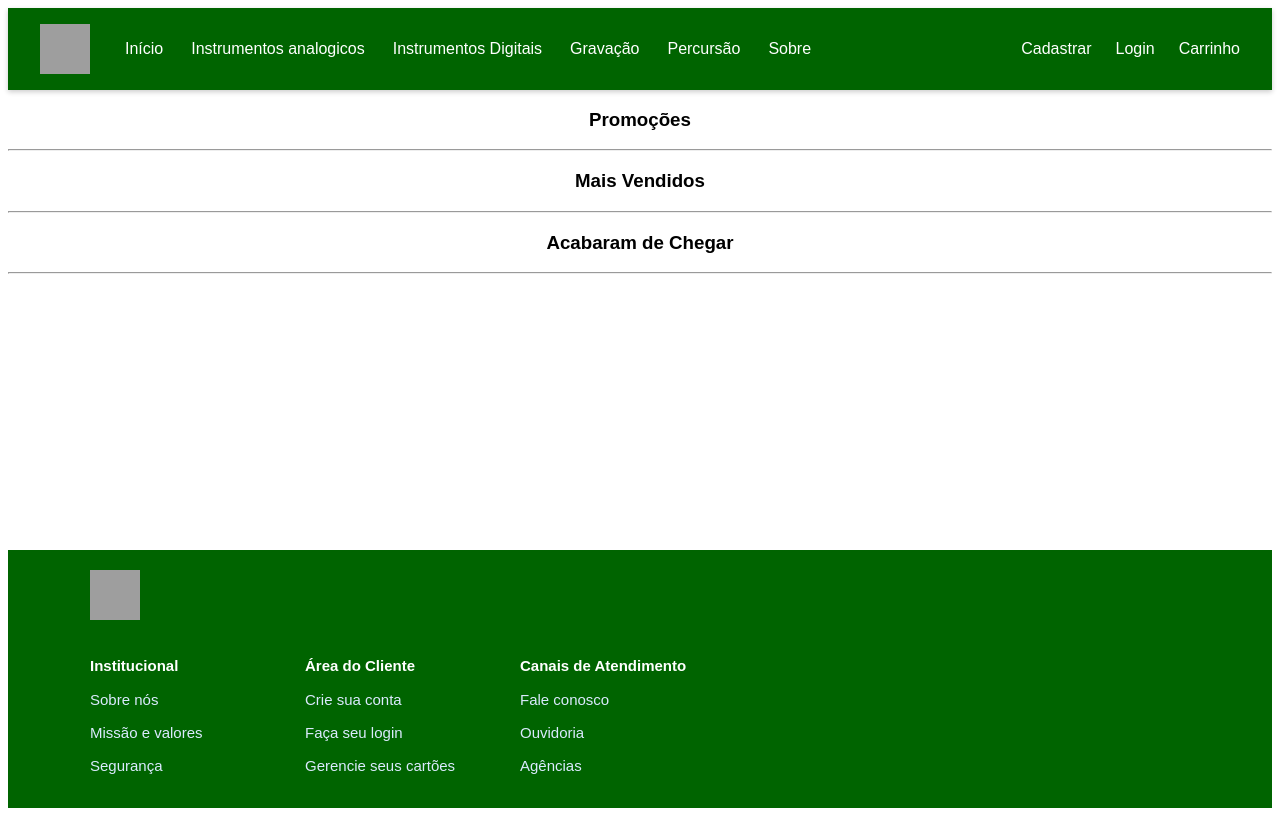
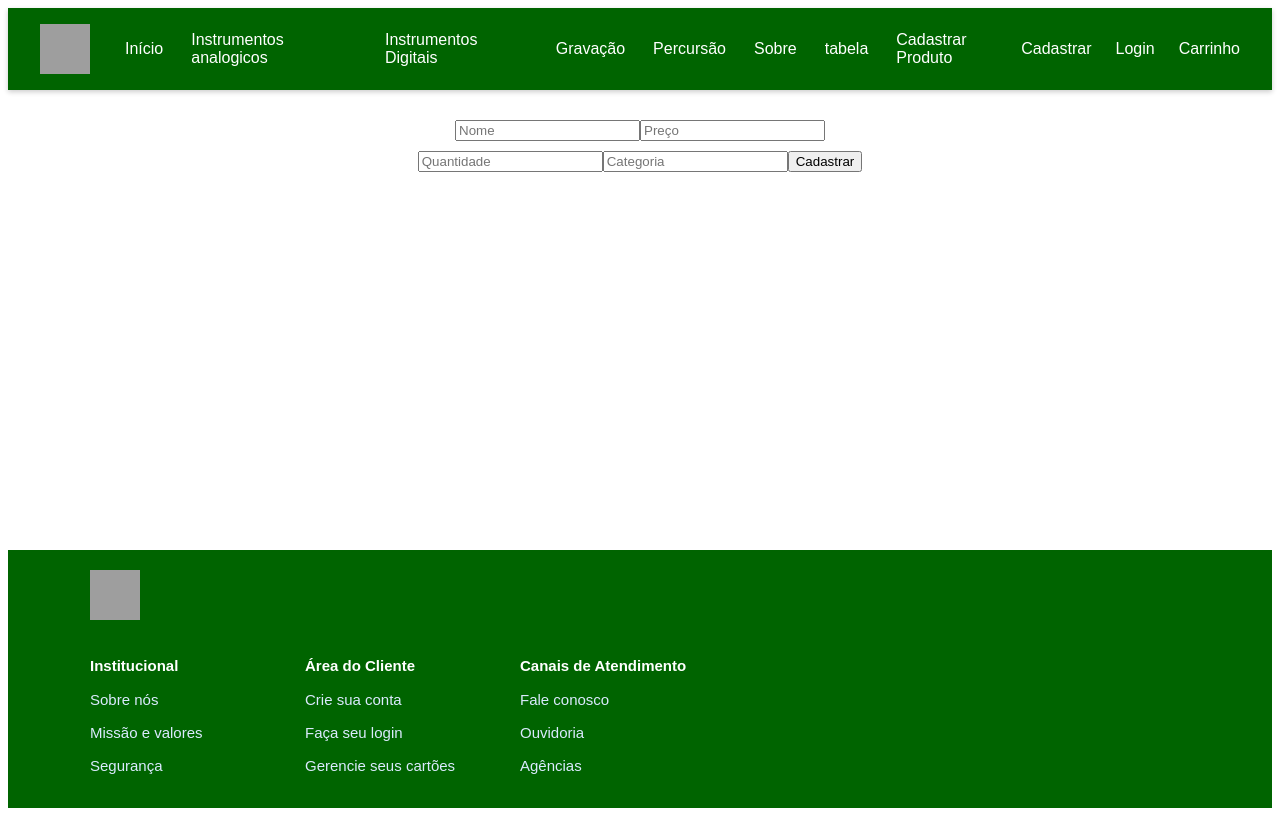
Before and after one commit to TaffarelAS/ProjectPI, an Angular app: page /cadastro_produto in a window 1280 px wide. Before the commit this address led to /. Built offline with nearby package versions, Linux system fonts and the light colour scheme; grey boxes are pictures that could not be loaded.

Commit message:
incrementação e tabela de cadastro de produto

```diff
--- a/angular.json
+++ b/angular.json
@@ -2,7 +2,8 @@
   "$schema": "./node_modules/@angular/cli/lib/config/schema.json",
   "version": 1,
   "cli": {
-    "packageManager": "npm"
+    "packageManager": "npm",
+    "analytics": false
   },
   "newProjectRoot": "projects",
   "projects": {
--- a/src/app/app.html
+++ b/src/app/app.html
@@ -1,3 +1,5 @@
 <app-menu></app-menu>
-<app-home></app-home>
+
+<router-outlet></router-outlet>
+
 <app-footer></app-footer>
--- a/src/app/app.routes.ts
+++ b/src/app/app.routes.ts
@@ -2,9 +2,12 @@ import { Routes } from '@angular/router';
 import { Login } from './pages/login/login';
 import { Carrinho } from './pages/carrinho/carrinho';
 import { Home } from './pages/home/home';
+import { CadastroProduto } from './pages/cadastro-produto/cadastro-produto';
 
 export const routes: Routes = [
     {path: 'login', component: Login},
     {path: 'carrinho', component: Carrinho},
-    {path: '', component: Home}
+    {path: '', component: Home},
+    {path: 'cadastro_produto', component: CadastroProduto},
+    {path: 'tabel_prods', loadComponent: () => import('./pages/tabel-prods/tabel-prods').then(m => m.TabelProds)}
 ];
--- /dev/null
+++ b/src/app/pages/cadastro-produto/cadastro-produto.css
@@ -0,0 +1,14 @@
+form {
+    width: 500px;
+    margin: 30px auto;
+    text-align: center;
+}
+
+input{
+    margin-bottom: 10px;
+}
+
+input [type="button"] {
+    margin-left: 5px;
+    margin-right: 5px;
+}
--- /dev/null
+++ b/src/app/pages/cadastro-produto/cadastro-produto.html
@@ -0,0 +1,8 @@
+<form>
+    <input type="text" placeholder="Nome" class="form-control" #nome>
+    <input type="number" placeholder="Preço" class="form-control" #preco>
+    <input type="number" placeholder="Quantidade" class="form-control" #quantidade>
+    <input type="text" placeholder="Categoria" class="form-control" #categoria>
+
+    <input type="button" value="Cadastrar" class="btn btn-primary" (click)="cadastrarProduto(nome.value, preco.value, quantidade.value, categoria.value)">
+</form>
--- /dev/null
+++ b/src/app/pages/cadastro-produto/cadastro-produto.ts
@@ -0,0 +1,54 @@
+import { Component } from '@angular/core';
+import { ProdutoService } from '../../services/produto';
+
+@Component({
+  imports: [],
+  selector: 'app-cadastro-produto',
+  styleUrl: './cadastro-produto.css',
+  templateUrl: './cadastro-produto.html',
+})
+export class CadastroProduto {
+
+  constructor(private produtoService: ProdutoService) {}
+
+  cadastrarProduto(
+    nome: string,
+    preco: string,
+    quantidade: string,
+    categoria: string
+  ) {
+
+    const produto = new Produto(
+      nome,
+      parseFloat(preco),
+      parseInt(quantidade),
+      categoria
+    );
+
+    this.produtoService.produtos.push(produto);
+
+    console.log(this.produtoService.produtos);
+  }
+
+}
+
+export class Produto {
+
+  nome: string;
+  preco: number;
+  quantidade: number;
+  categoria: string;
+
+  constructor(
+    nome: string,
+    preco: number,
+    quantidade: number,
+    categoria: string
+  ) {
+    this.nome = nome;
+    this.preco = preco;
+    this.quantidade = quantidade;
+    this.categoria = categoria;
+  }
+
+}
--- /dev/null
+++ b/src/app/pages/tabel-prods/tabel-prods.html
@@ -0,0 +1,37 @@
+<table>
+    <thead>
+        <tr>
+            <th>Nome</th>
+            <th>Preço</th>
+            <th>Quantidade</th>
+            <th>Categoria</th>
+            <th>Ações</th>
+        </tr>
+    </thead>
+
+    <tbody>
+        @for (produto of produtoService.produtos; track produto.nome) {
+        <tr>
+            <td>{{ produto.nome }}</td>
+
+            <td>
+                R$ {{ produto.preco.toFixed(2) }}
+            </td>
+
+            <td>
+                {{ produto.quantidade }}
+            </td>
+
+            <td>
+                {{ produto.categoria }}
+            </td>
+
+            <td class="acoes">
+                <button>Adicionar</button>
+                <button>Excluir</button>
+                <button>Editar</button>
+            </td>
+        </tr>
+        }
+    </tbody>
+</table>
--- /dev/null
+++ b/src/app/services/produto.ts
@@ -0,0 +1,11 @@
+import { Injectable } from '@angular/core';
+import { Produto } from '../pages/cadastro-produto/cadastro-produto';
+
+@Injectable({
+  providedIn: 'root'
+})
+export class ProdutoService {
+
+  produtos: Produto[] = [];
+
+}
--- a/src/app/shared/menu/menu.html
+++ b/src/app/shared/menu/menu.html
@@ -9,6 +9,8 @@
                 <li><a href="gravacao">Gravação</a></li>
                 <li><a href="persursão">Percursão</a></li>
                 <li><a href="sobre">Sobre</a></li>
+                <li><a routerLink="tabel_prods">tabela</a></li>
+                <li><a routerLink="/cadastro_produto">Cadastrar Produto</a></li>
             </ul>
         </div>
         <div class="navbar-acoes">
```
Also changed, not shown: src/app/pages/tabel-prods/tabel-prods.ts (added, +17 -0 lines), src/app/pages/tabel-prods/tabel-prods.css (added), 2 other files (tests, documents, lock files or other folders).
